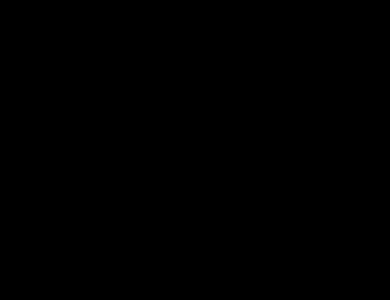
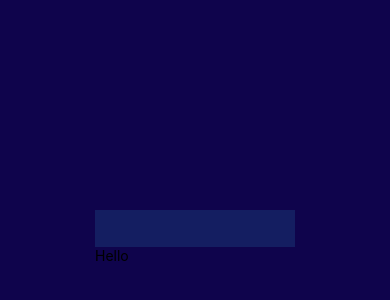
Before and after one commit to danilesky/RN-TimerApp, a React Native app: screen / in a window 390 px wide. Shown: the part 184-484 px from the top of the page. Built offline with nearby package versions, Linux system fonts and the light colour scheme.

Commit message:
create focus homepage

```diff
--- a/App.js
+++ b/App.js
@@ -1,19 +1,23 @@
 import { StatusBar } from 'expo-status-bar';
-import { StyleSheet, Text, View } from 'react-native';
+import { SafeAreaView, StyleSheet, Text, View } from 'react-native';
+import Focus from './src/features/Focus';
+import { colors } from './src/utils/colors';
 
 export default function App() {
   return (
-    <View style={styles.container}>
-      <Text>Hellos</Text>
-      <StatusBar style="light" />
-    </View>
+    <SafeAreaView style={styles.container}>
+      <View>
+        <Focus />
+        <StatusBar style="light" />
+      </View>
+    </SafeAreaView>
   );
 }
 
 const styles = StyleSheet.create({
   container: {
     flex: 1,
-    backgroundColor: 'black',
+    backgroundColor: colors.darkBlue,
     alignItems: 'center',
     justifyContent: 'center',
   },
--- /dev/null
+++ b/src/components/Button.js
@@ -0,0 +1,14 @@
+import React from 'react'
+import { Text, TouchableOpacity } from 'react-native'
+
+const Button = () => {
+    return (
+        <TouchableOpacity>
+            <Text>
+                Hello
+            </Text>
+        </TouchableOpacity>
+    )
+}
+
+export default Button
--- /dev/null
+++ b/src/features/Focus.js
@@ -0,0 +1,29 @@
+import React from 'react'
+import { TextInput, View, StyleSheet } from 'react-native'
+import Button from '../components/Button';
+import { colors } from '../utils/colors';
+
+export const Focus = () => {
+    return (
+        <View style={styles.container}>
+            <TextInput style={styles.input} />
+            <Button />
+        </View>
+    )
+}
+
+const styles = StyleSheet.create({
+    container: {
+        flex: 0.8,
+    },
+    input: {
+        height: 40,
+        width: 200,
+        backgroundColor: colors.blue,
+        color: colors.white,
+        padding: 10
+    },
+});
+
+
+export default Focus
```
